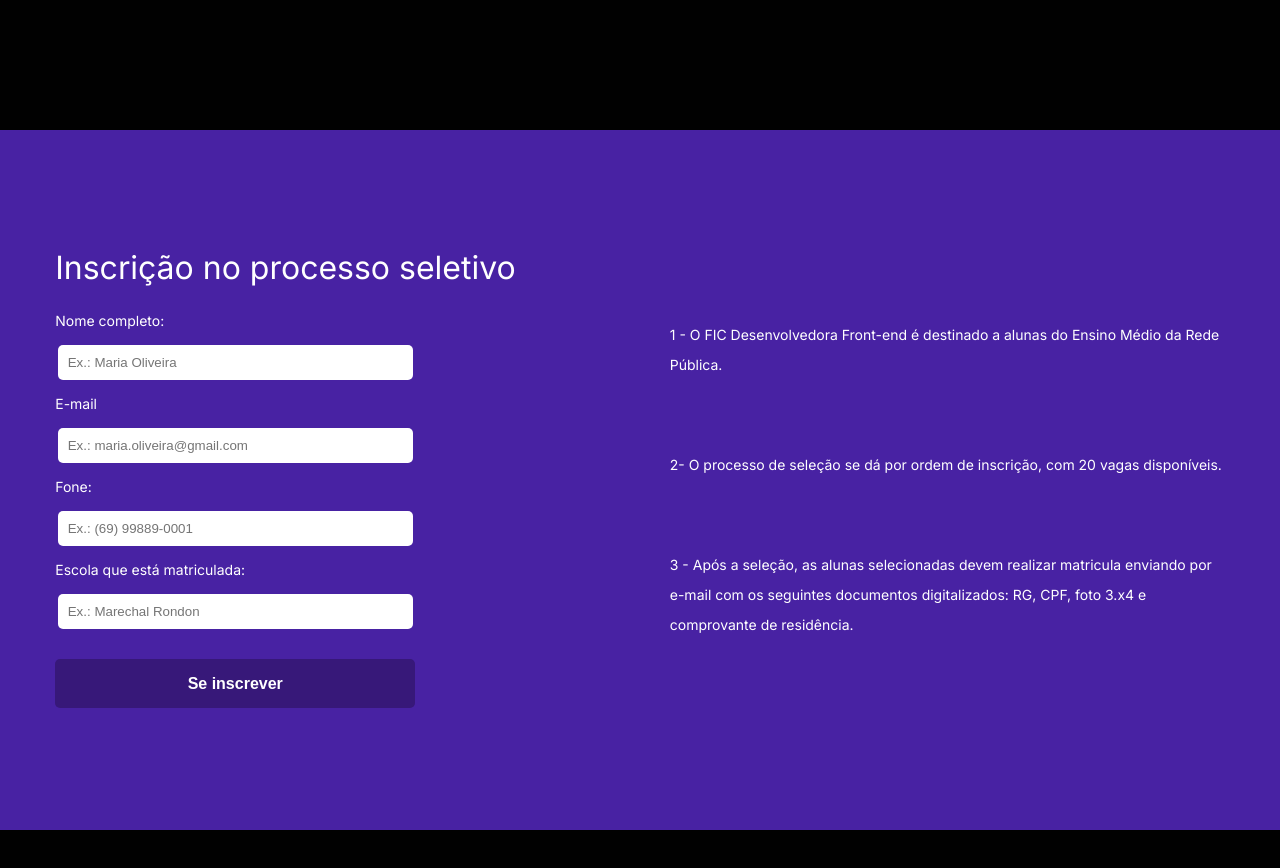
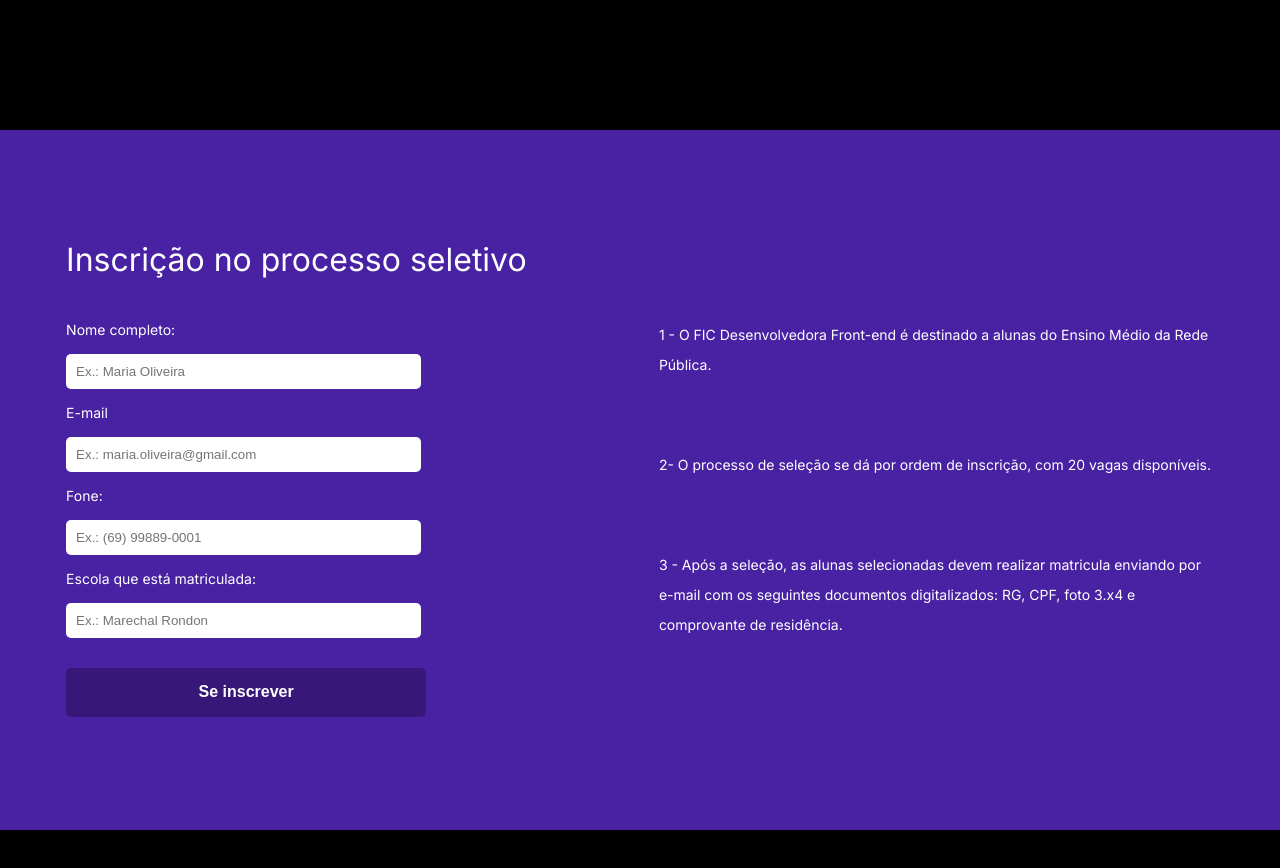
Before and after one commit to renatoareval/site, a plain HTML site: page assets/index.html in a window 1280 px wide. Shown: the part 4780-5648 px from the top of the page. Drawn offline with Linux system fonts and the light colour scheme.

Commit message:
alterando secao formulario

```diff
--- a/assets/css/formulario.css
+++ b/assets/css/formulario.css
@@ -1,5 +1,7 @@
-.secao-inscricao{
-    background-color: #692DE9;
+
+
+
+.section-inscricao-formulario{
     background-image:linear-gradient(400deg, #4822a3 100%, rgba(81, 35, 180, 0.100) 0.80%, rgba(115, 50, 255, 0.411) 100%);
     display: flex;
     align-items: center;
@@ -12,16 +14,32 @@
 form{
     display: flex;
     flex-direction: column;
-    align-items: center;
+    align-items: self-start;
     justify-content: center;
     gap: 17px;
-
-}
-.secao-container-formulario{
-   display: flex;
+    height: 700px;
+    flex-wrap: wrap;
 
 }
 
+
+.section-inscricao-descricao{
+    width: 555px;
+    display: flex;
+    align-items: center;
+    justify-content: center;
+    flex-wrap: wrap;
+}
+
+.section-caixa-formulario{
+    display: flex;
+
+    flex-wrap: wrap;
+    align-items: center;
+    justify-content: space-around;
+    width: 1300px;
+
+}
 
 form input{
     width: 355px;
@@ -56,12 +74,7 @@ form label{
     margin-bottom: 30px;
 }
 
-.secao-inscricao-descricao{
-    width: 555px;
-    display: flex;
-    align-items: center;
-    justify-content: ce;
-}
+
 
 .box{
     display: flex;
--- a/assets/index.html
+++ b/assets/index.html
@@ -386,11 +386,11 @@
     </div>
     </section>
 
-    <section class="secao-inscricao">
-      <div class="secao-caixa-formulario">
+    <section class="section-inscricao-formulario">
+      <div class="section-caixa-formulario">
+        <div class="section-container-formulario">
+          <form action="#">
             <h3 class="formulario-titulo">Inscrição no processo seletivo</h3>
-        <div class="secao-container-formulario">
-          <form action="#">
             <label for="nome">Nome completo:</label>
             <input
               type="text"
@@ -422,9 +422,8 @@
             <button class="botao-form">Se inscrever</button>
           </form>
         </div>
-      </div>
 
-      <div class="secao-inscricao-descricao">
+        <div class="section-inscricao-descricao">
           <div class="box">
             <p>
               1 - O FIC Desenvolvedora Front-end é destinado a alunas do Ensino
@@ -442,6 +441,8 @@
               CPF, foto 3.x4 e comprovante de residência.
             </p>
           </div>
+        </div>
+
       </div>
     </section>
 
```
Lines whose indentation alone changed are shown as unchanged.
